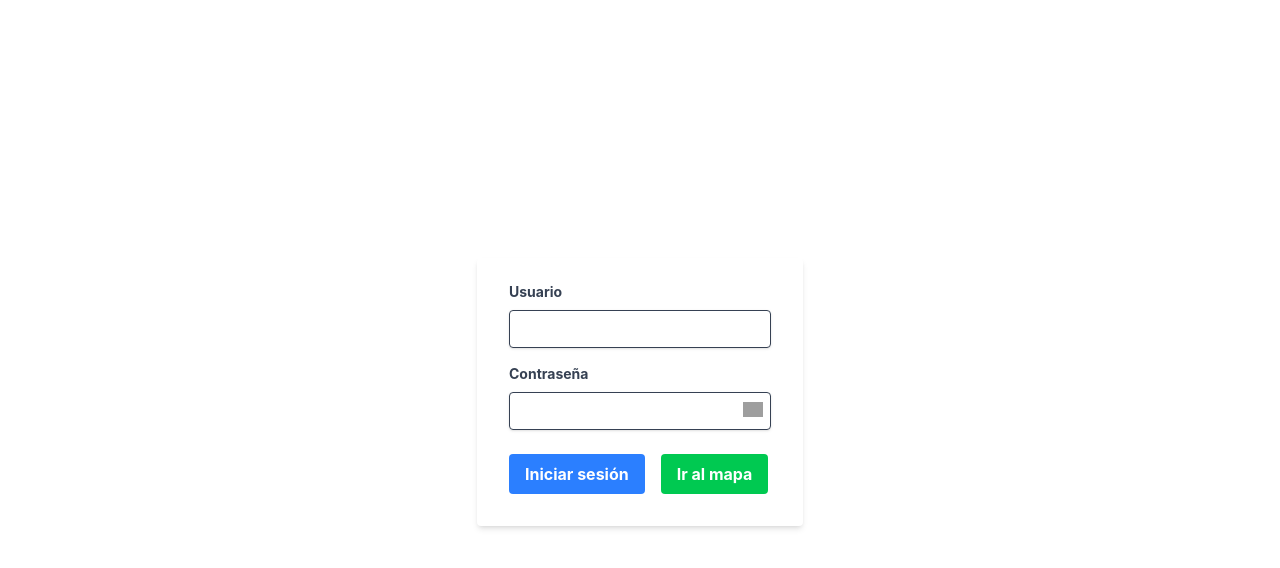
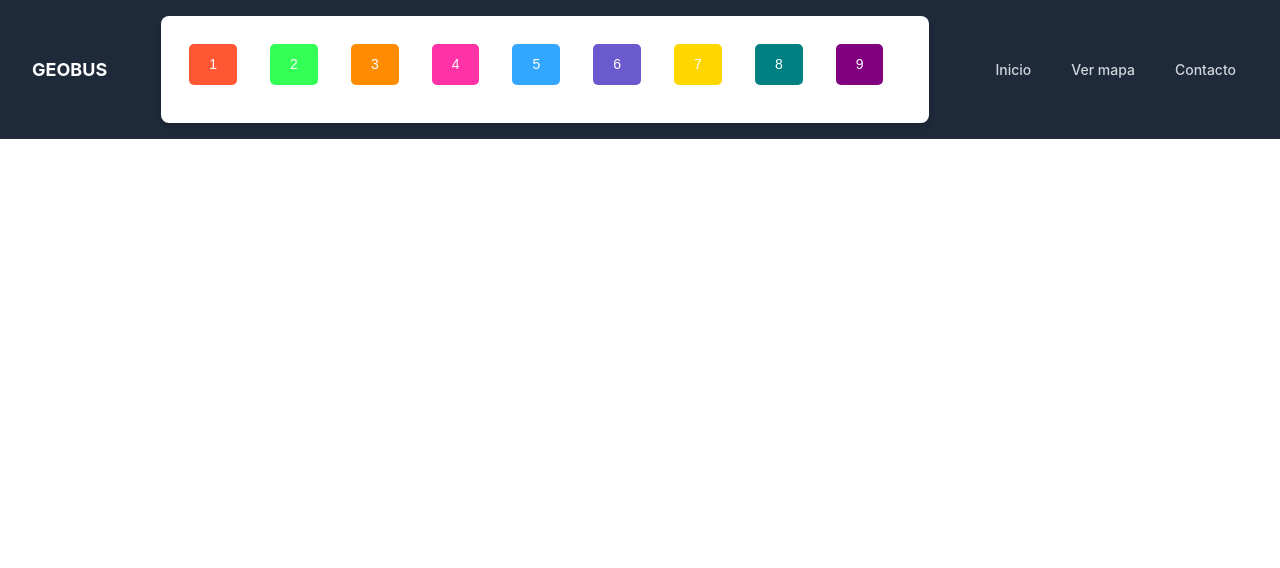
Before and after one commit to MiguelDAM/geoBus, a React (Create React App) app: page / in a window 1280 px wide. Shown: the top 568 px of the page. Built offline with nearby package versions, Linux system fonts and the light colour scheme; grey boxes are pictures that could not be loaded.

Commit message:
feat: actualizar rutas de navegación y mejorar el diseño del formulario de inicio de sesión

```diff
--- a/src/App.js
+++ b/src/App.js
@@ -12,11 +12,10 @@
   return (
     <div className="App">
       {/* Renderizar Navbar solo si no estamos en la página de Login */}
-      {location.pathname !== "/" && <header className="App-header"><Navbar /></header>}
+      {location.pathname !== "/admin" && <header className="App-header"><Navbar /></header>}
 
       <Routes>
-        <Route path="/" element={<Login />} />
-        <Route path="/lineas" element={<Lineas />} />
+        <Route path="/admin" element={<Login />} />
         <Route path="/map" element={<MapComponent />} />
         <Route path="/contact" element={<div>Contacto</div>} />
       </Routes>
--- a/src/Login.js
+++ b/src/Login.js
@@ -15,16 +15,15 @@
     console.log(user, password); // Implementa tu lógica de autenticación aquí
   };
 
-  const handleGoToMap = () => {
-    navigate('/map'); // Redirige a la ruta del mapa
-  };
-
   return (
     <div className="flex justify-center items-center h-screen">
       <form
         onSubmit={handleSubmit}
         className="bg-white shadow-md rounded px-8 pt-6 pb-8 mb-4"
       >
+        <div className="text-center mb-6">
+          <h1 className="text-2xl font-bold">Servicio de Autentificación</h1>
+        </div>
         <div className="mb-4">
           <label
             className="block text-gray-700 text-sm font-bold mb-2"
@@ -72,22 +71,13 @@
           </div>
         </div>
 
-        <div className="flex items-center justify-between">
-          <div className="flex justify-end space-x-4">
+        <div className="flex items-center justify-center">
           <button
             className="bg-blue-500 hover:bg-blue-700 text-white font-bold py-2 px-4 rounded focus:outline-none focus:ring-2 focus:ring-blue-500"
             type="submit"
           >
             Iniciar sesión
           </button>
-            <button
-              className="bg-green-500 hover:bg-green-700 text-white font-bold py-2 px-4 rounded focus:outline-none focus:ring-2 focus:ring-green-500"
-              type="button"
-              onClick={handleGoToMap}
-            >
-              Ir al mapa
-            </button>
-          </div>
         </div>
       </form>
     </div>
--- a/src/output.css
+++ b/src/output.css
@@ -6,17 +6,25 @@
       "Segoe UI Emoji", "Segoe UI Symbol", "Noto Color Emoji";
     --font-mono: ui-monospace, SFMono-Regular, Menlo, Monaco, Consolas, "Liberation Mono",
       "Courier New", monospace;
+    --color-red-400: oklch(0.704 0.191 22.216);
     --color-red-500: oklch(0.637 0.237 25.331);
+    --color-orange-400: oklch(0.75 0.183 55.934);
+    --color-yellow-400: oklch(0.852 0.199 91.936);
+    --color-green-400: oklch(0.792 0.209 151.711);
     --color-green-500: oklch(0.723 0.219 149.579);
     --color-green-700: oklch(0.527 0.154 150.069);
+    --color-blue-400: oklch(0.707 0.165 254.624);
     --color-blue-500: oklch(0.623 0.214 259.815);
     --color-blue-700: oklch(0.488 0.243 264.376);
+    --color-purple-300: oklch(0.827 0.119 306.383);
     --color-gray-300: oklch(0.872 0.01 258.338);
     --color-gray-700: oklch(0.373 0.034 259.733);
     --color-gray-800: oklch(0.278 0.033 256.848);
     --color-white: #fff;
     --spacing: 0.25rem;
     --container-3xl: 48rem;
+    --text-xs: 0.75rem;
+    --text-xs--line-height: calc(1 / 0.75);
     --text-sm: 0.875rem;
     --text-sm--line-height: calc(1.25 / 0.875);
     --text-lg: 1.125rem;
@@ -285,6 +293,9 @@
   .mt-0 {
     margin-top: calc(var(--spacing) * 0);
   }
+  .mt-2 {
+    margin-top: calc(var(--spacing) * 2);
+  }
   .mr-4 {
     margin-right: calc(var(--spacing) * 4);
   }
@@ -396,6 +407,13 @@
   .justify-end {
     justify-content: flex-end;
   }
+  .space-x-1 {
+    :where(& > :not(:last-child)) {
+      --tw-space-x-reverse: 0;
+      margin-inline-start: calc(calc(var(--spacing) * 1) * var(--tw-space-x-reverse));
+      margin-inline-end: calc(calc(var(--spacing) * 1) * calc(1 - var(--tw-space-x-reverse)));
+    }
+  }
   .space-x-4 {
     :where(& > :not(:last-child)) {
       --tw-space-x-reverse: 0;
@@ -416,23 +434,44 @@
     border-style: var(--tw-border-style);
     border-width: 1px;
   }
+  .bg-blue-400 {
+    background-color: var(--color-blue-400);
+  }
   .bg-blue-500 {
     background-color: var(--color-blue-500);
   }
   .bg-gray-800 {
     background-color: var(--color-gray-800);
   }
+  .bg-green-400 {
+    background-color: var(--color-green-400);
+  }
   .bg-green-500 {
     background-color: var(--color-green-500);
   }
+  .bg-orange-400 {
+    background-color: var(--color-orange-400);
+  }
+  .bg-purple-300 {
+    background-color: var(--color-purple-300);
+  }
+  .bg-red-400 {
+    background-color: var(--color-red-400);
+  }
   .bg-white {
     background-color: var(--color-white);
+  }
+  .bg-yellow-400 {
+    background-color: var(--color-yellow-400);
   }
   .p-2 {
     padding: calc(var(--spacing) * 2);
   }
   .p-4 {
     padding: calc(var(--spacing) * 4);
+  }
+  .px-2 {
+    padding-inline: calc(var(--spacing) * 2);
   }
   .px-3 {
     padding-inline: calc(var(--spacing) * 3);
@@ -442,6 +481,9 @@
   }
   .px-8 {
     padding-inline: calc(var(--spacing) * 8);
+  }
+  .py-1 {
+    padding-block: calc(var(--spacing) * 1);
   }
   .py-2 {
     padding-block: calc(var(--spacing) * 2);
@@ -458,6 +500,9 @@
   .pl-10 {
     padding-left: calc(var(--spacing) * 10);
   }
+  .text-center {
+    text-align: center;
+  }
   .text-2xl {
     font-size: var(--text-2xl);
     line-height: var(--tw-leading, var(--text-2xl--line-height));
@@ -469,6 +514,10 @@
   .text-sm {
     font-size: var(--text-sm);
     line-height: var(--tw-leading, var(--text-sm--line-height));
+  }
+  .text-xs {
+    font-size: var(--text-xs);
+    line-height: var(--tw-leading, var(--text-xs--line-height));
   }
   .leading-tight {
     --tw-leading: var(--leading-tight);
```
Lines whose indentation alone changed are shown as unchanged.
